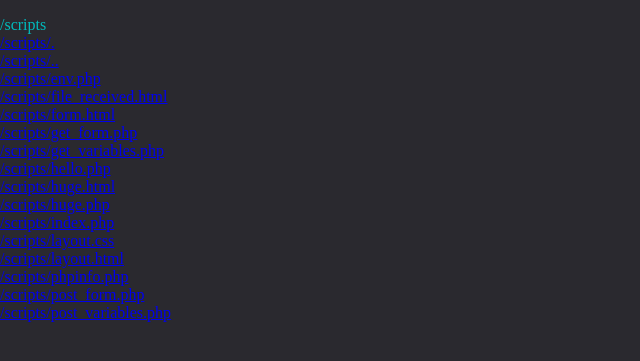
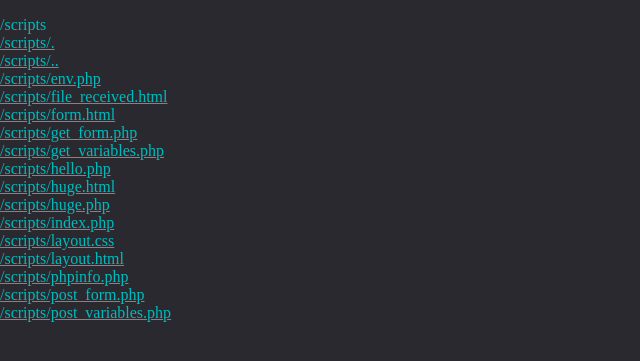
Before and after one commit to smiley16479/cursus42-webServer, a PHP site: page /scripts/index.php in a window 1280 px wide. Shown: the top 361 px of the page, without its empty margins (0-640 px from the left). Run offline with PHP 8.4, Linux system fonts and the light colour scheme; data that the repository does not hold is empty.

Commit message:
minor fixes

```diff
--- a/ATwebserv/files/scripts/layout.css
+++ b/ATwebserv/files/scripts/layout.css
@@ -3,6 +3,26 @@ body
 	margin:	0;
     background-color: #2A292F;
 	color:	#00BBBD;
+}
+
+a:link
+{
+	color:	#00BBBD;
+}
+
+a:visited
+{
+	color:	hotpink;
+}
+
+a:hover
+{
+	color:	hotpink;
+}
+
+a:active
+{
+	color:	hotpink;
 }
 
 .header
```
Also changed, not shown: ATwebserv/Dino_arlo.png (deleted), 4 other files.
